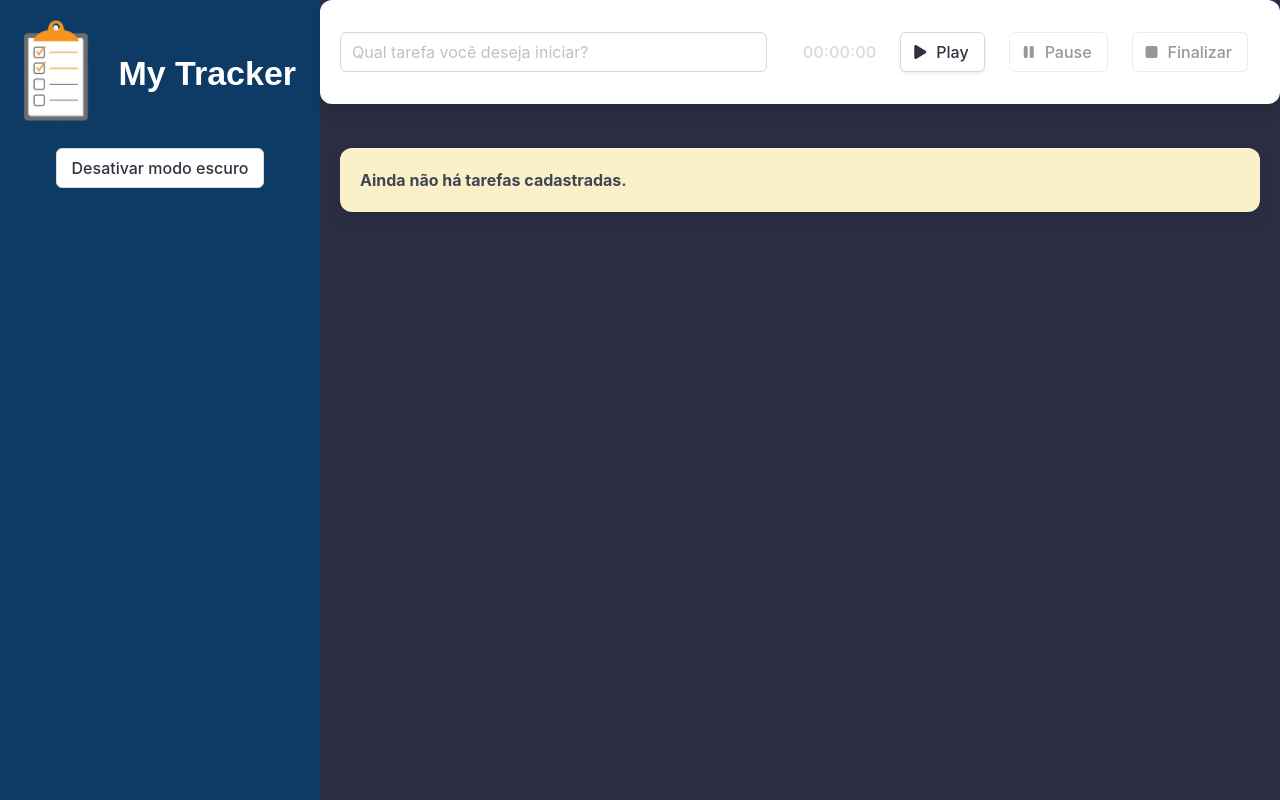
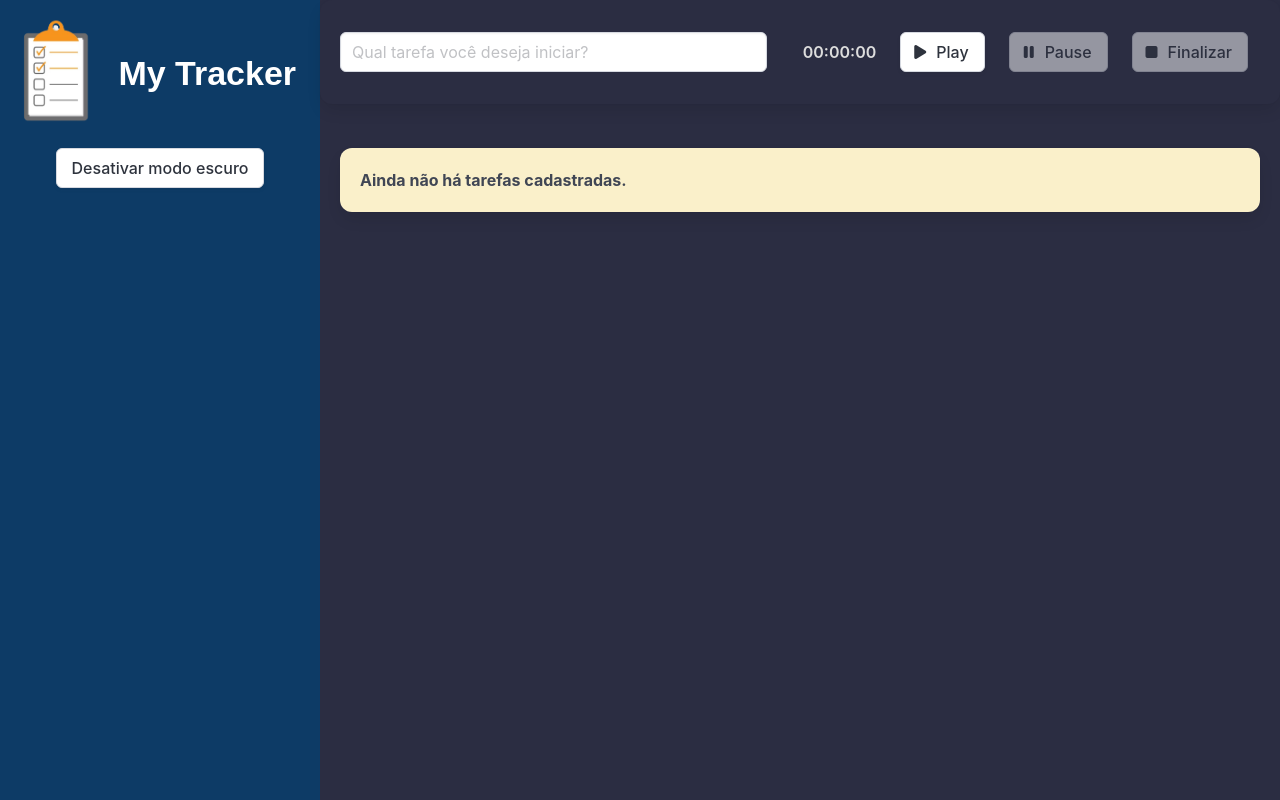
Before and after one commit to EduardoPSRodrigues/MyTracker, a Vue app: page / in a window 1280 px wide. Built offline with nearby package versions, Linux system fonts and the light colour scheme; a web font is replaced by a local one.

Commit message:
Adicionando estilização do modo escuro no formulário

```diff
--- a/src/components/Formulario.vue
+++ b/src/components/Formulario.vue
@@ -1,5 +1,5 @@
 <template>
-  <div class="box">
+  <div class="box formulario">
     <div class="columns">
       <!-- Outra forma de divisão, sendo que essa divisão é em 8 colunas -->
       <div
@@ -49,3 +49,10 @@
     },
   });
 </script>
+
+<style>
+.formulario {
+  color: var(--texto-primario);
+  background-color: var(--bg-primario);
+}
+</style>
```
